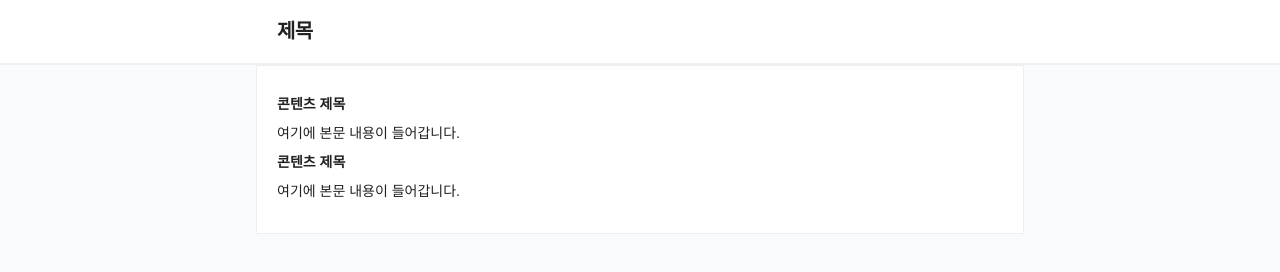
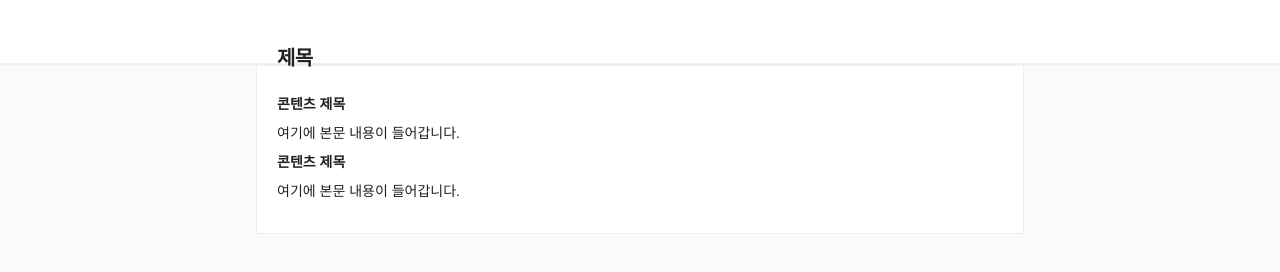
Before and after one commit to jay-juns/allta, a plain HTML site: page index.html in a window 1280 px wide. Drawn offline with Linux system fonts and the light colour scheme; a web font is replaced by a local one.

Commit message:
메이크기 수정

```diff
--- a/css/style.css
+++ b/css/style.css
@@ -24,6 +24,7 @@ body {
 .header .wrapper {
     width:100%;
     max-width:72.6rem;
+    height:calc(100% - 10.61rem);
     margin:0 auto;
     padding:0 2rem;
     border:1px solid transparent;
```
